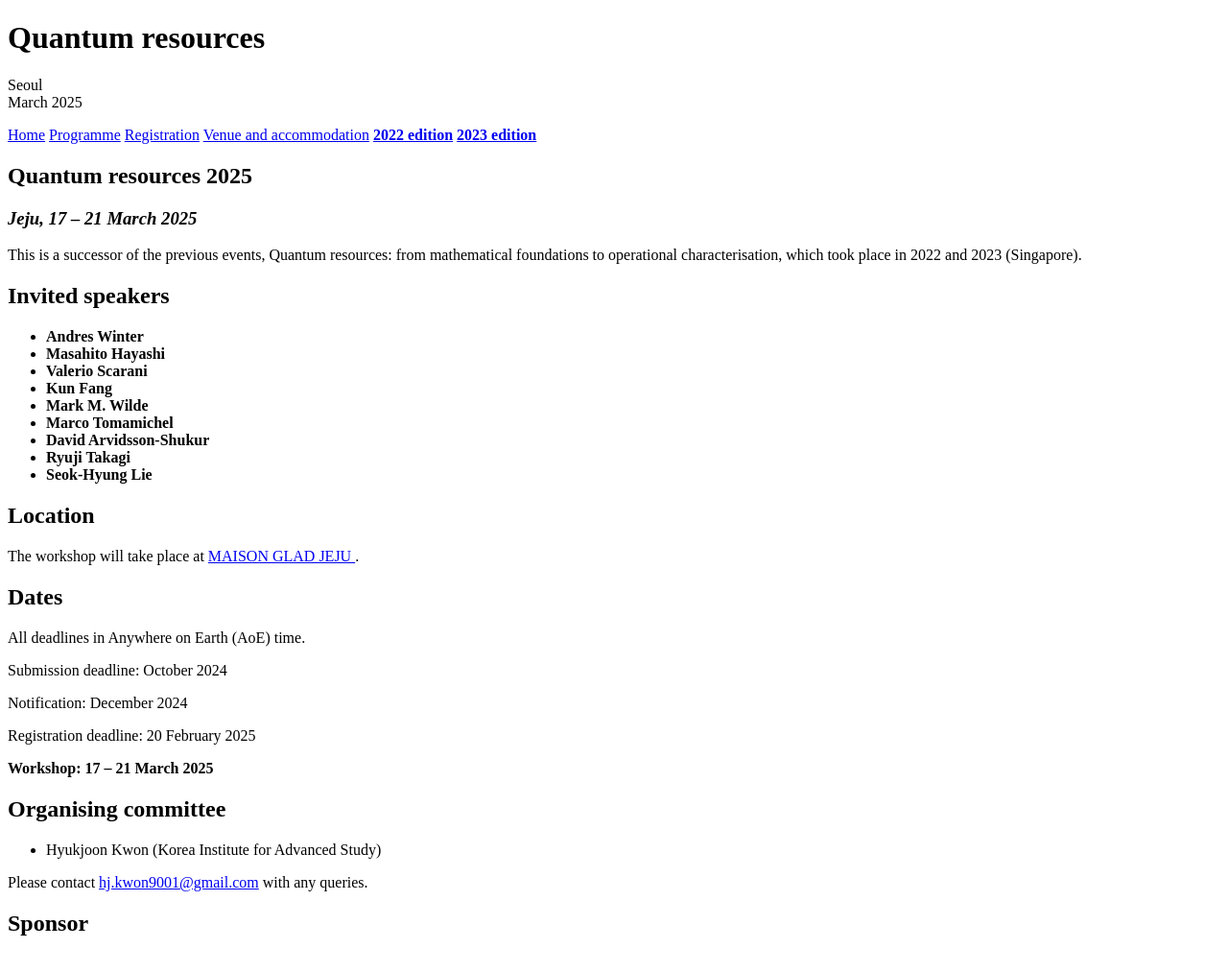
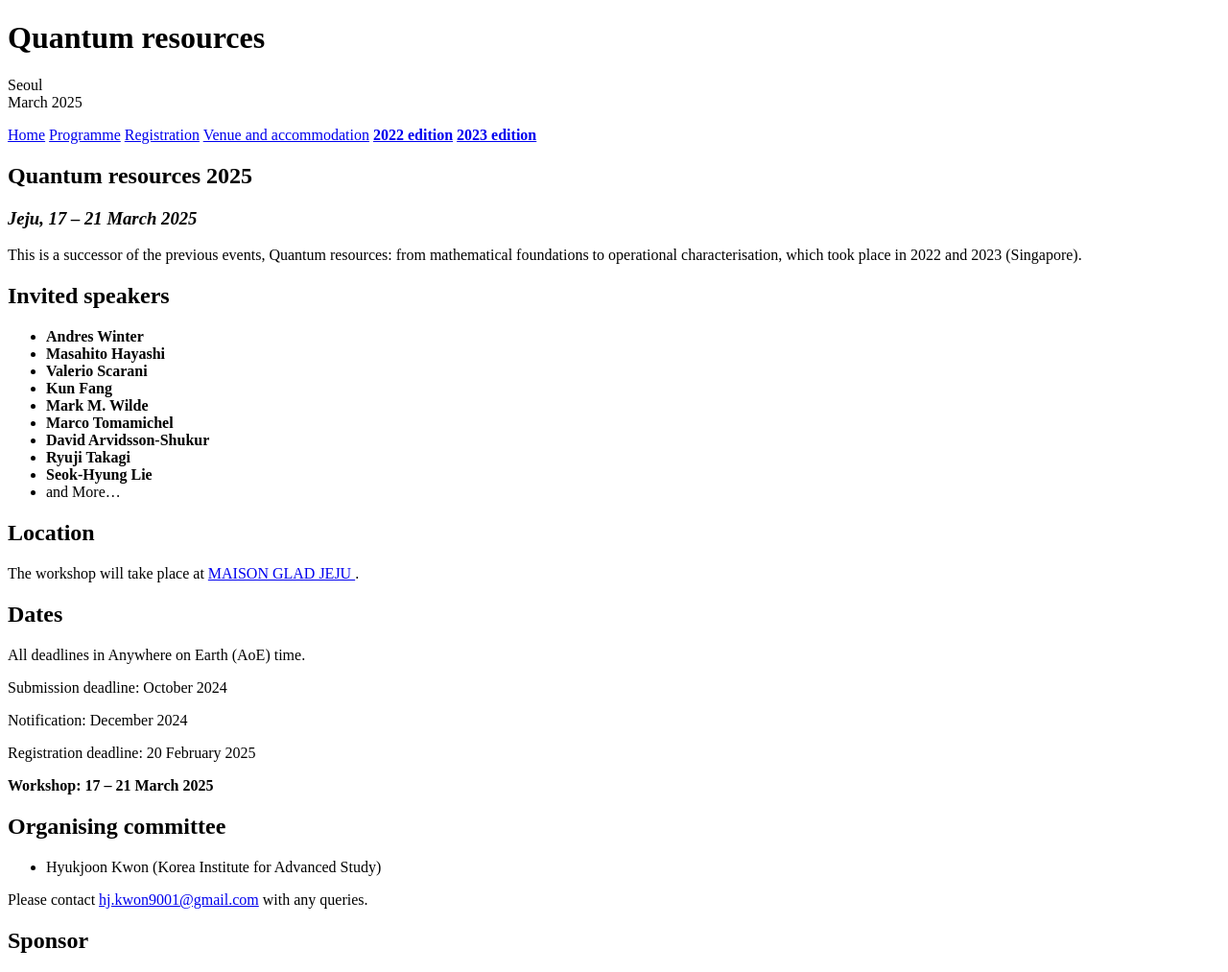
Before and after one commit to yeon-lee/yeon-lee.github.io, a Jekyll site: the page built from index.md, in a window 1280 px wide. Shown: the whole page at 96% size. Built offline with Jekyll 4.4.1, drawn with Linux system fonts in a browser that asks for light colours; nearby versions of some CDN libraries; our own code applies the rules of GitHub Pages for plain Markdown files.

Commit message:
Update index.md

```diff
--- a/index.md
+++ b/index.md
@@ -19,6 +19,7 @@ This is a successor of the previous events, Quantum resources: from mathematical
 * **David Arvidsson-Shukur**
 * **Ryuji Takagi**
 * **Seok-Hyung Lie**
+* and More...
 
 ## Location
 
```
